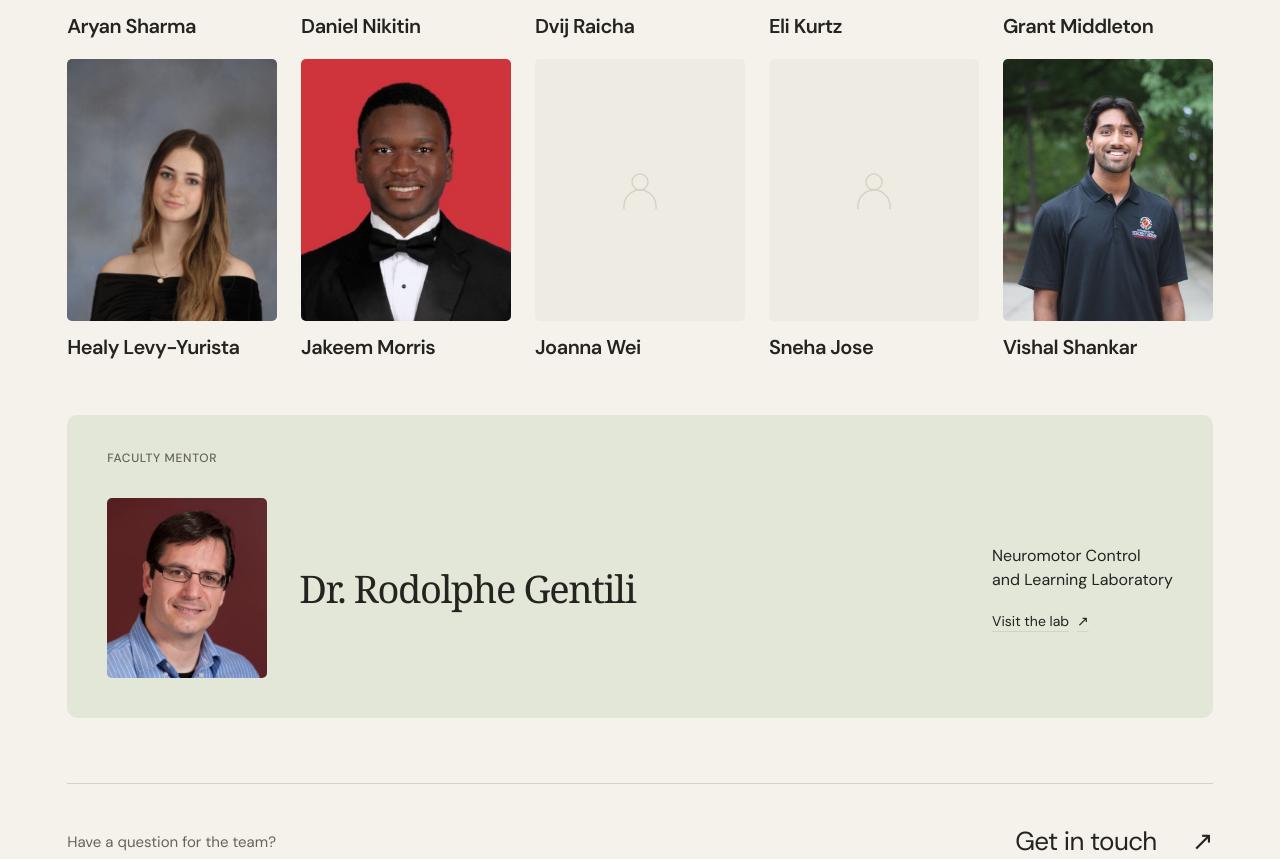
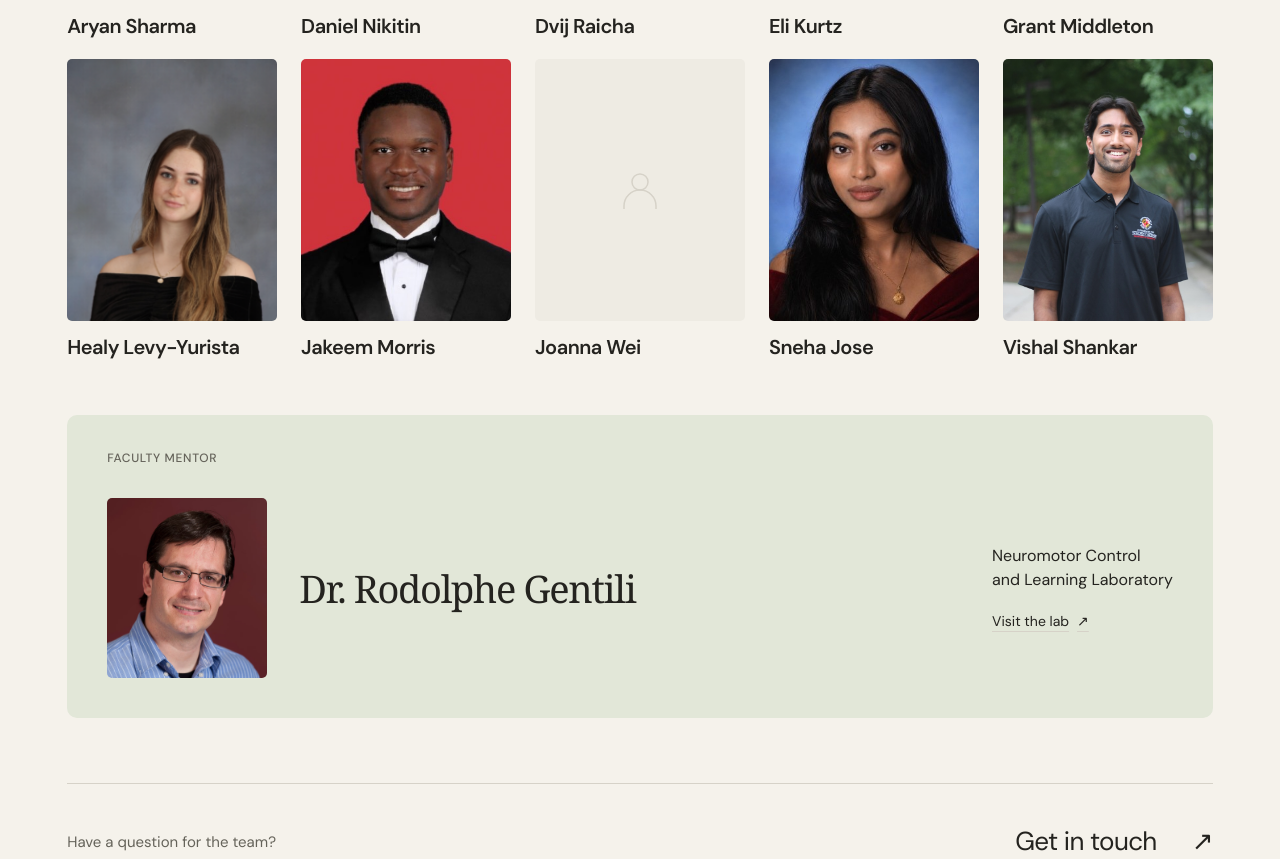
Before and after one commit to cuber-1/cyborg, a website: page website/team.html in a window 1280 px wide. Shown: the part 1639-2498 px from the top of the page. Drawn offline with Linux system fonts and the light colour scheme.

Commit message:
Add Sneha headshot to team page

```diff
--- a/website/team.html
+++ b/website/team.html
@@ -49,7 +49,7 @@
         <li class="team-member"><img class="member-photo" src="assets/team/healy-levy-yurista.png" alt="Healy Levy-Yurista" width="922" height="1094" loading="lazy" decoding="async"><h2 class="member-name">Healy Levy-Yurista</h2></li>
         <li class="team-member"><img class="member-photo member-photo-jakeem-morris" src="assets/team/jakeem-morris.jpg" alt="Jakeem Morris" width="104" height="130" loading="lazy" decoding="async"><h2 class="member-name">Jakeem Morris</h2></li>
         <li class="team-member"><span class="member-placeholder" aria-hidden="true"><svg viewBox="0 0 48 48"><circle cx="24" cy="16" r="8"/><path d="M8 43v-3a16 16 0 0 1 32 0v3"/></svg></span><h2 class="member-name">Joanna Wei</h2></li>
-        <li class="team-member"><span class="member-placeholder" aria-hidden="true"><svg viewBox="0 0 48 48"><circle cx="24" cy="16" r="8"/><path d="M8 43v-3a16 16 0 0 1 32 0v3"/></svg></span><h2 class="member-name">Sneha Jose</h2></li>
+        <li class="team-member"><img class="member-photo" src="assets/team/sneha-jose.jpg" alt="Sneha Jose" width="400" height="400" loading="lazy" decoding="async"><h2 class="member-name">Sneha Jose</h2></li>
         <li class="team-member"><img class="member-photo member-photo-vishal-shankar" src="assets/team/vishal-shankar.jpg" alt="Vishal Shankar" width="104" height="130" loading="lazy" decoding="async"><h2 class="member-name">Vishal Shankar</h2></li>
       </ul>
     </section>
```
Also changed, not shown: website/assets/image-provenance.md (+2 -0 lines), website/assets/team/sneha-jose.jpg (added).
